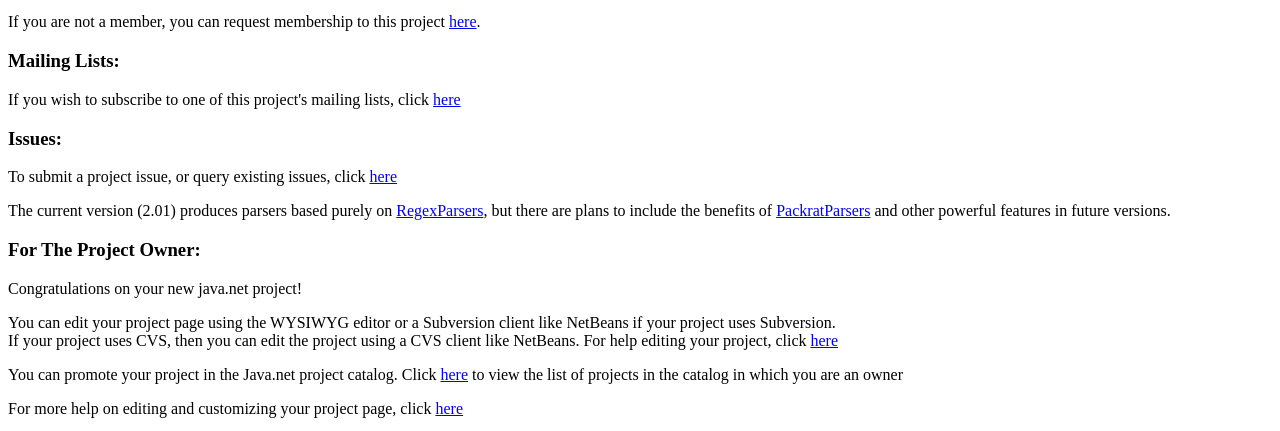
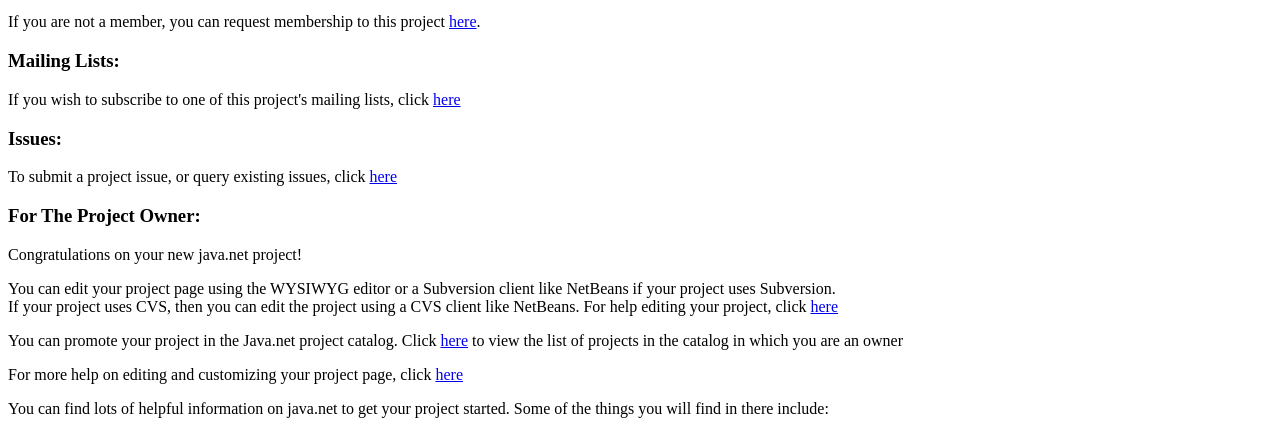
Before and after one commit to mdaniel/VisualLangLab, a plain HTML site: page www/index.html in a window 1280 px wide. Shown: the part 952-1383 px from the top of the page. Drawn offline with Linux system fonts and the light colour scheme.

Commit message:
git-svn-id: https://svn.java.net/svn/vll~svn/trunk@74 c0272bae-d8de-c28f-bcdf-8b42aff4940e

```diff
--- a/www/index.html
+++ b/www/index.html
@@ -98,13 +98,6 @@ There are plans to add the following features:
 <h3>Issues:</h3>
 <p>To submit a project issue, or query existing issues, click <a href="servlets/ProjectIssues">here</a></p>
 
-<p>
-The current version (2.01) produces parsers based purely on
-<a href="http://www.scala-lang.org/archives/downloads/distrib/files/nightly/docs/library/index.html">RegexParsers</a>,
-but there are plans to include the benefits of
-<a href="http://www.scala-lang.org/archives/downloads/distrib/files/nightly/docs/library/index.html">PackratParsers</a> and other powerful features in future
-versions.
-</p>
 
 
 <a name="OWNER"></a>
```
